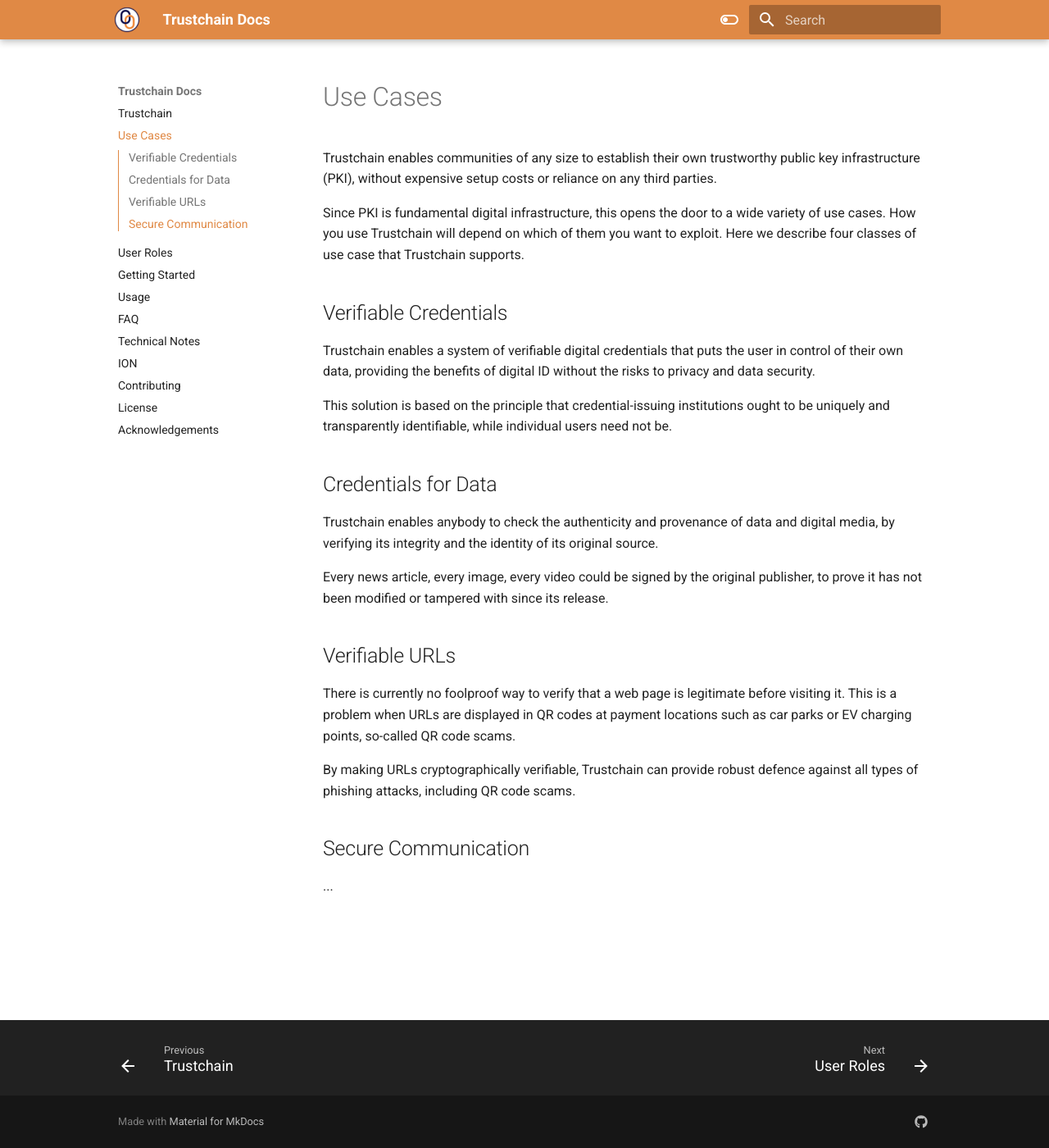
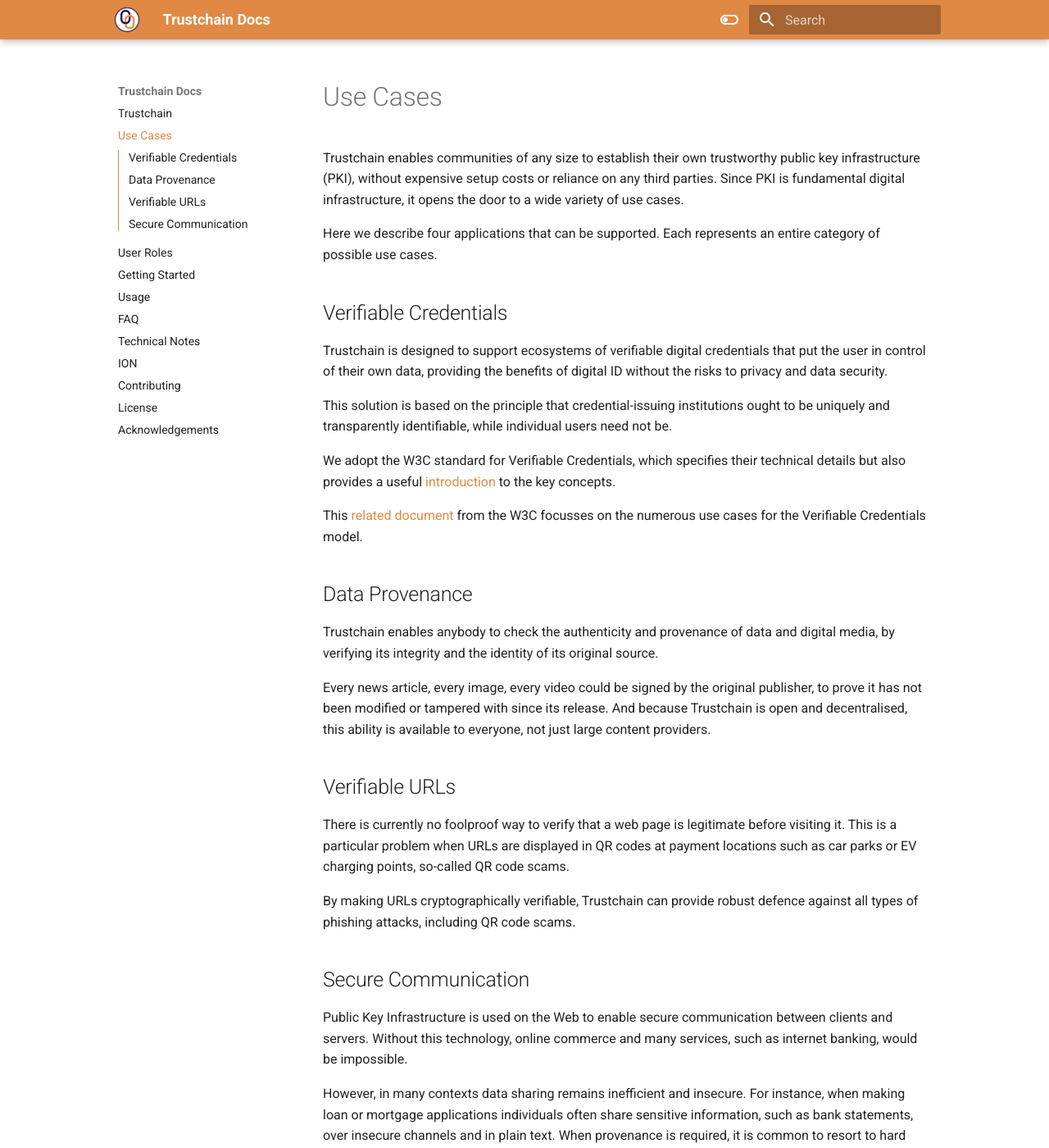
Before and after one commit to alan-turing-institute/trustchain, an MkDocs documentation site: the page built from docs/use-cases.md, in a window 1280 px wide and 1400 px high. Shown: the whole window at 82% size. Built offline with MkDocs 1.6.1 and Material for MkDocs 9.7.7, drawn with Linux system fonts in a browser that asks for light colours; nearby versions of some CDN libraries; library files that are not in the unit come from our copies; some of the changed text lies outside the part shown.

Commit message:
Update descriptions of four use cases

```diff
--- a/docs/use-cases.md
+++ b/docs/use-cases.md
@@ -1,27 +1,37 @@
 # Use Cases
 
-Trustchain enables communities of any size to establish their own trustworthy public key infrastructure (PKI), without expensive setup costs or reliance on any third parties.
+Trustchain enables communities of any size to establish their own trustworthy public key infrastructure (PKI), without expensive setup costs or reliance on any third parties. Since PKI is fundamental digital infrastructure, it opens the door to a wide variety of use cases.
 
-Since PKI is fundamental digital infrastructure, this opens the door to a wide variety of use cases. How you use Trustchain will depend on which of them you want to exploit. Here we describe four classes of use case that Trustchain supports.
+Here we describe four applications that can be supported. Each represents an entire category of possible use cases.
 
 ## Verifiable Credentials
 
-Trustchain enables a system of verifiable digital credentials that puts the user in control of their own data, providing the benefits of digital ID without the risks to privacy and data security.
+Trustchain is designed to support ecosystems of verifiable digital credentials that put the user in control of their own data, providing the benefits of digital ID without the risks to privacy and data security.
 
 This solution is based on the principle that credential-issuing institutions ought to be uniquely and transparently identifiable, while individual users need not be.
 
-## Credentials for Data
+We adopt the W3C standard for Verifiable Credentials, which specifies their technical details but also provides a useful [introduction](https://www.w3.org/TR/vc-data-model-2.0/#introduction) to the key concepts.
+
+This [related document](https://www.w3.org/TR/vc-use-cases/) from the W3C focusses on the numerous use cases for the Verifiable Credentials model.
+
+## Data Provenance
 
 Trustchain enables anybody to check the authenticity and provenance of data and digital media, by verifying its integrity and the identity of its original source.
 
-Every news article, every image, every video could be signed by the original publisher, to prove it has not been modified or tampered with since its release.
+Every news article, every image, every video could be signed by the original publisher, to prove it has not been modified or tampered with since its release. And because Trustchain is open and decentralised, this ability is available to everyone, not just large content providers.
 
 ## Verifiable URLs
 
-There is currently no foolproof way to verify that a web page is legitimate before visiting it. This is a problem when URLs are displayed in QR codes at payment locations such as car parks or EV charging points, so-called QR code scams.
+There is currently no foolproof way to verify that a web page is legitimate before visiting it. This is a particular problem when URLs are displayed in QR codes at payment locations such as car parks or EV charging points, so-called QR code scams.
 
 By making URLs cryptographically verifiable, Trustchain can provide robust defence against all types of phishing attacks, including QR code scams.
 
 ## Secure Communication
 
-...
+Public Key Infrastructure is used on the Web to enable secure communication between clients and servers. Without this technology, online commerce and many services, such as internet banking, would be impossible.
+
+However, in many contexts data sharing remains inefficient and insecure. For instance, when making loan or mortgage applications individuals often share sensitive information, such as bank statements, over insecure channels and in plain text. When provenance is required, it is common to resort to hard copies with physical signatures or stamps.
+
+Trustchain provides a general solution to the problem of secure communication, including data sharing. It does this by creating a trustworthy PKI in which public key certificates refer to recognisable legal entities themselves (not merely their web domains), and different keys are available for different purposes. In that scenario, all data exchanges can be encrypted and their source verifiable, paving the way for a truly digital economy.
+
+&nbsp;
```
